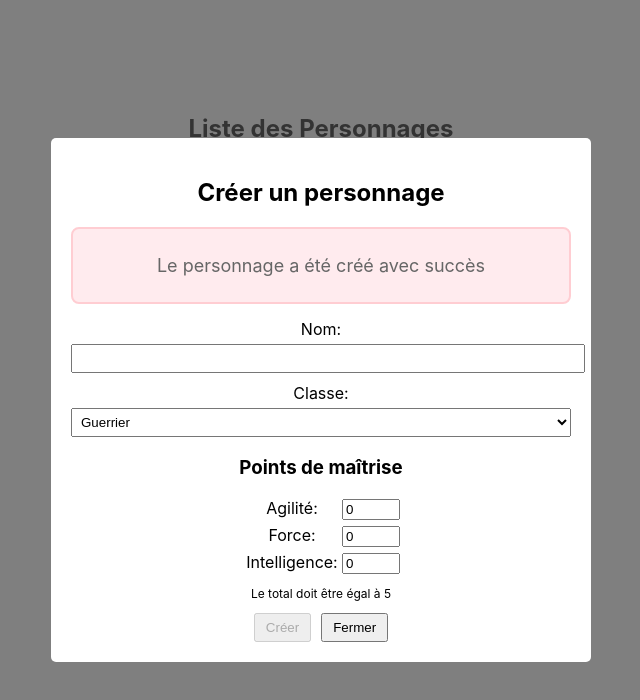
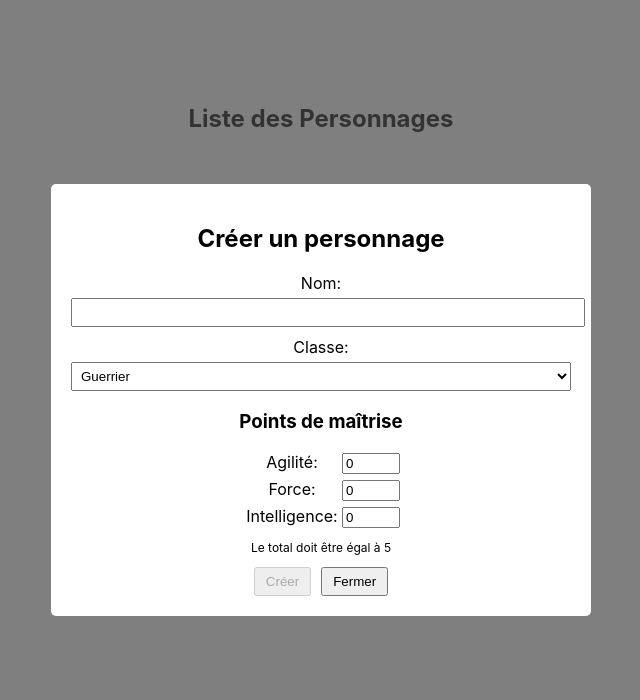
Before and after one commit to aminedammak/game, a React (Create React App) app: page / in a window 1280 px wide. Both pictures are taken after a click on the button "Créer un personnage". Shown: the top 700 px of the page, without its empty margins (319-959 px from the left). Built offline with nearby package versions, Linux system fonts and the light colour scheme; the HTML template or start-up script is replaced by a standard one.

Commit message:
Fix success warning not showing second time

```diff
--- a/src/interface-adapter/Components/CreatePersonnage.tsx
+++ b/src/interface-adapter/Components/CreatePersonnage.tsx
@@ -78,10 +78,9 @@ function CreatePersonnage({
             }}
           >
             <h2>Créer un personnage</h2>
-            <Message
-              text="Le personnage a été créé avec succès"
-              type="failure"
-            />
+            {creationResult && creationResult.status === "failure" && (
+              <Message text={creationResult.message} type="failure" />
+            )}
             <form onSubmit={handleSubmit}>
               <div style={{ marginBottom: "10px" }}>
                 <label
--- a/src/interface-adapter/Components/MessageSuccess.tsx
+++ b/src/interface-adapter/Components/MessageSuccess.tsx
@@ -6,18 +6,6 @@ interface SuccessMessageProps {
 }
 
 const MessageSuccess: React.FC<SuccessMessageProps> = ({ text }) => {
-  const [visible, setVisible] = useState(true);
-
-  useEffect(() => {
-    const timer = setTimeout(() => {
-      setVisible(false);
-    }, 5000);
-
-    return () => clearTimeout(timer);
-  }, []);
-
-  if (!visible) return null;
-
   return (
     <div
       style={{
--- a/src/interface-adapter/Pages/PagePersonnages.tsx
+++ b/src/interface-adapter/Pages/PagePersonnages.tsx
@@ -25,6 +25,16 @@ function Personnages() {
     creationResult | undefined
   >();
 
+  const [isSuccessVisible, setIsSuccessVisible] = useState(true);
+
+  useEffect(() => {
+    const timer = setTimeout(() => {
+      setIsSuccessVisible(false);
+    }, 4000);
+
+    return () => clearTimeout(timer);
+  }, [isSuccessVisible]);
+
   const openModal = () => {
     setIsModalOpen(true);
   };
@@ -44,12 +54,10 @@ function Personnages() {
 
   const handleSubmit = (e: React.FormEvent<HTMLFormElement>) => {
     e.preventDefault();
-
     const result = createPerson(name, classe, masteryPoints);
     setCreationResult(result);
 
     if (result.status === "success") {
-      alert(result.message);
       // Reset form fields
       setName("");
       setClasse("Guerrier");
@@ -62,16 +70,17 @@ function Personnages() {
       closeModal();
       const loadedPersonnages = getAllPersonnages();
       setPersonnages(loadedPersonnages);
-    } else {
-      alert(result.message);
+      setIsSuccessVisible(true);
     }
   };
 
   return (
-    <div style={{ paddingTop: "80px" }}>
-      {creationResult && creationResult.status === "success" && (
-        <MessageSuccess text={creationResult.message} />
-      )}
+    <div style={{ paddingTop: "70px" }}>
+      {isSuccessVisible &&
+        creationResult &&
+        creationResult.status === "success" && (
+          <MessageSuccess text={creationResult.message} />
+        )}
       <PersonnageList personnages={personnages} />
       <CreatePersonnage
         handleSubmit={handleSubmit}
```
